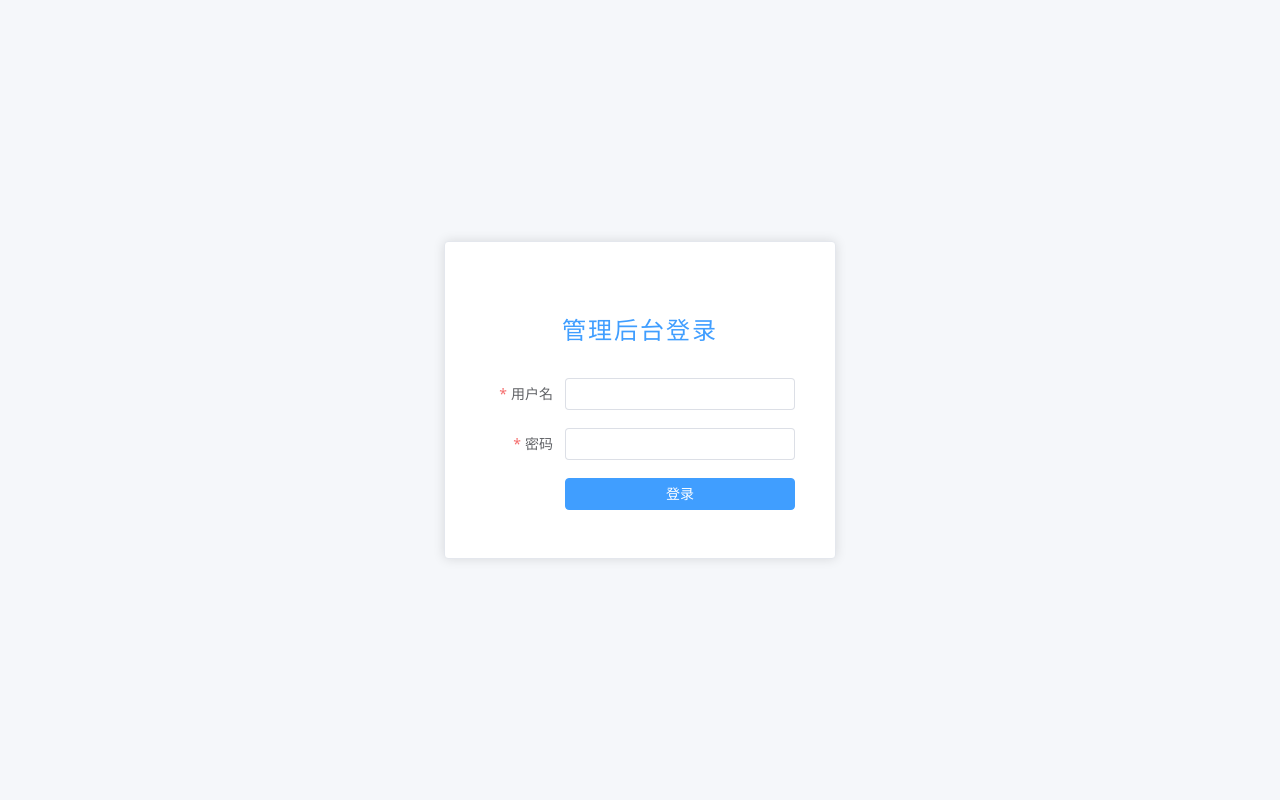
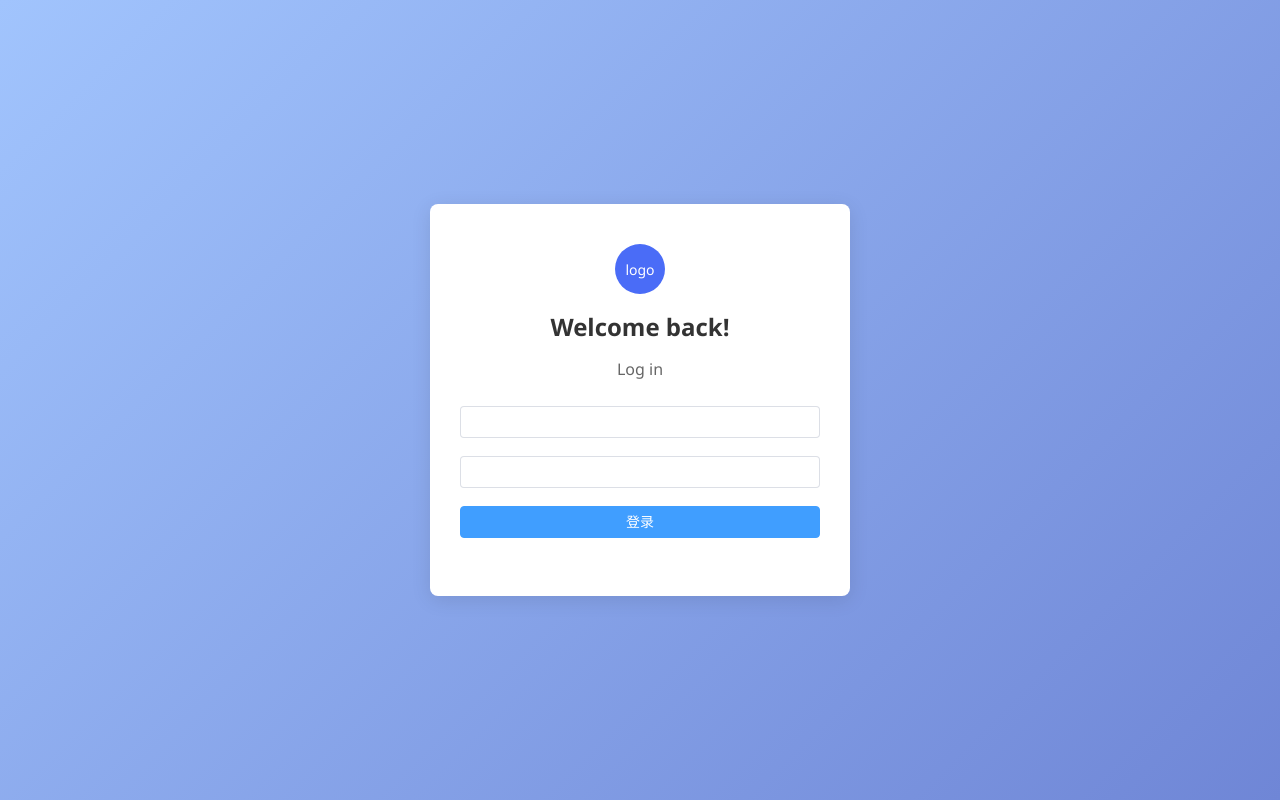
Before and after one commit to 0-bingci/travel-admin, a Vue app: page /login in a window 1280 px wide. Built offline with nearby package versions, Linux system fonts and the light colour scheme.

Commit message:
fix：登录页面样式

```diff
--- a/src/views/login/index.vue
+++ b/src/views/login/index.vue
@@ -1,75 +1,178 @@
 <template>
   <div class="login-container">
-    <el-card class="login-card">
-      <h2 class="login-title">管理后台登录</h2>
-      <el-form :model="form" :rules="rules" ref="loginFormRef" label-width="80px">
-        <el-form-item label="用户名" prop="username">
+    <div class="login-card">
+      <div class="logo">
+        <span>logo</span>
+      </div>
+
+      <h1 class="title">Welcome back!</h1>
+      <p class="subtitle">Log in</p>
+
+      <el-form
+        :model="form"
+        :rules="rules"
+        ref="loginFormRef"
+        label-width="80px"
+      >
+        <el-form-item placeholder="用户名" prop="username" label-width="0">
           <el-input v-model="form.username" autocomplete="off" />
         </el-form-item>
-        <el-form-item label="密码" prop="password">
-          <el-input v-model="form.password" type="password" autocomplete="off" />
+        <el-form-item placeholder="密码" prop="password" label-width="0">
+          <el-input
+            v-model="form.password"
+            type="password"
+            autocomplete="off"
+          />
         </el-form-item>
-        <el-form-item>
-          <el-button type="primary" @click="onLogin" :loading="loading" style="width: 100%;">登录</el-button>
+        <el-form-item label-width="0">
+          <el-button
+            type="primary"
+            @click="onLogin"
+            :loading="loading"
+            style="width: 100%"
+            >登录</el-button
+          >
         </el-form-item>
       </el-form>
-    </el-card>
+    </div>
   </div>
 </template>
 
 <script setup>
-import { ref } from 'vue'
-import { useRouter } from 'vue-router'
-import { ElMessage } from 'element-plus'
+import { ref } from "vue";
+import { useRouter } from "vue-router";
+import { ElMessage } from "element-plus";
 
-const router = useRouter()
+const router = useRouter();
 const form = ref({
-  username: '',
-  password: ''
-})
-const loading = ref(false)
-const loginFormRef = ref(null)
+  username: "",
+  password: "",
+});
+const loading = ref(false);
+const loginFormRef = ref(null);
 
 const rules = {
-  username: [{ required: true, message: '请输入用户名', trigger: 'blur' }],
-  password: [{ required: true, message: '请输入密码', trigger: 'blur' }]
-}
+  username: [{ required: true, message: "请输入用户名", trigger: "blur" }],
+  password: [{ required: true, message: "请输入密码", trigger: "blur" }],
+};
 
 const onLogin = () => {
   loginFormRef.value.validate((valid) => {
     if (valid) {
-      loading.value = true
+      loading.value = true;
       // 模拟登录请求
       setTimeout(() => {
-        loading.value = false
+        loading.value = false;
         // 这里可以保存token等
         // localStorage.setItem('token', 'xxx')
-        ElMessage.success('登录成功')
-        router.push('/')
-      }, 1000)
+        ElMessage.success("登录成功");
+        router.push("/");
+      }, 1000);
     }
-  })
-}
+  });
+};
 </script>
 
 <style scoped>
 .login-container {
+  display: flex;
+  min-width: 100vw;
+  justify-content: center;
+  align-items: center;
   min-height: 100vh;
-  width: 100vw;
+  background: linear-gradient(135deg, #a1c4fd 0%, #6f86d6 100%);
+
+  font-family: "Segoe UI", Tahoma, Geneva, Verdana, sans-serif;
+}
+
+.login-card {
+  background: white;
+  border-radius: 8px;
+  box-shadow: 0 4px 20px rgba(0, 0, 0, 0.1);
+  padding: 40px 30px;
+  width: 100%;
+  max-width: 360px;
+  text-align: center;
+}
+
+.logo {
+  width: 50px;
+  height: 50px;
+  background-color: #4a6cf7;
+  border-radius: 50%;
   display: flex;
   align-items: center;
   justify-content: center;
-  background: #f5f7fa;
+  margin: 0 auto 20px;
+  color: white;
+  font-size: 14px;
 }
-.login-card {
-  width: 350px;
-  padding: 30px 20px 10px 20px;
+
+.title {
+  color: #333;
+  font-size: 24px;
+  font-weight: 600;
+  margin-bottom: 5px;
 }
-.login-title {
-  text-align: center;
-  margin-bottom: 30px;
-  color: #409EFF;
-  font-weight: bold;
-  letter-spacing: 2px;
+
+.subtitle {
+  color: #666;
+  font-size: 16px;
+  margin-bottom: 25px;
+}
+
+.form-group {
+  margin-bottom: 20px;
+  width: 91%;
+}
+
+input {
+  width: 100%;
+  padding: 12px 15px;
+  border: 1px solid #ddd;
+  border-radius: 4px;
+  font-size: 14px;
+  transition: border-color 0.3s;
+}
+
+input:focus {
+  outline: none;
+  border-color: #4a6cf7;
+}
+
+.login-button {
+  width: 100%;
+  padding: 12px;
+  background: linear-gradient(to right, #4a6cf7, #6f86d6);
+  color: white;
+  border: none;
+  border-radius: 4px;
+  font-size: 16px;
+  font-weight: 500;
+  cursor: pointer;
+  transition: opacity 0.3s;
+}
+
+.login-button:hover {
+  opacity: 0.9;
+}
+
+.links {
+  display: flex;
+  justify-content: space-between;
+  margin-top: 20px;
+  font-size: 14px;
+}
+
+.forgot-password,
+.register {
+  color: #666;
+  text-decoration: none;
+  transition: color 0.3s;
+}
+
+.forgot-password:hover,
+.register:hover {
+  color: #4a6cf7;
 }
 </style>
--- /dev/null
+++ b/src/views/login/index1.vue
@@ -0,0 +1,90 @@
+<template>
+  <div class="login-container">
+    <el-card class="login-card">
+      <h2 class="login-title">管理后台登录</h2>
+      <el-form
+        :model="form"
+        :rules="rules"
+        ref="loginFormRef"
+        label-width="80px"
+      >
+        <el-form-item label="用户名" prop="username">
+          <el-input v-model="form.username" autocomplete="off" />
+        </el-form-item>
+        <el-form-item label="密码" prop="password">
+          <el-input
+            v-model="form.password"
+            type="password"
+            autocomplete="off"
+          />
+        </el-form-item>
+        <el-form-item>
+          <el-button
+            type="primary"
+            @click="onLogin"
+            :loading="loading"
+            style="width: 100%"
+            >登录</el-button
+          >
+        </el-form-item>
+      </el-form>
+    </el-card>
+  </div>
+</template>
+
+<script setup>
+import { ref } from "vue";
+import { useRouter } from "vue-router";
+import { ElMessage } from "element-plus";
+
+const router = useRouter();
+const form = ref({
+  username: "",
+  password: "",
+});
+const loading = ref(false);
+const loginFormRef = ref(null);
+
+const rules = {
+  username: [{ required: true, message: "请输入用户名", trigger: "blur" }],
+  password: [{ required: true, message: "请输入密码", trigger: "blur" }],
+};
+
+const onLogin = () => {
+  loginFormRef.value.validate((valid) => {
+    if (valid) {
+      loading.value = true;
+      // 模拟登录请求
+      setTimeout(() => {
+        loading.value = false;
+        // 这里可以保存token等
+        // localStorage.setItem('token', 'xxx')
+        ElMessage.success("登录成功");
+        router.push("/");
+      }, 1000);
+    }
+  });
+};
+</script>
+
+<style scoped>
+.login-container {
+  min-height: 100vh;
+  width: 100vw;
+  display: flex;
+  align-items: center;
+  justify-content: center;
+  background: #f5f7fa;
+}
+.login-card {
+  width: 350px;
+  padding: 30px 20px 10px 20px;
+}
+.login-title {
+  text-align: center;
+  margin-bottom: 30px;
+  color: #409eff;
+  font-weight: bold;
+  letter-spacing: 2px;
+}
+</style>
```
Also changed, not shown: src/layout/layout.vue (+57 -35 lines), src/router/index.ts (+26 -0 lines), 1 other file (tests, documents, lock files or other folders).
